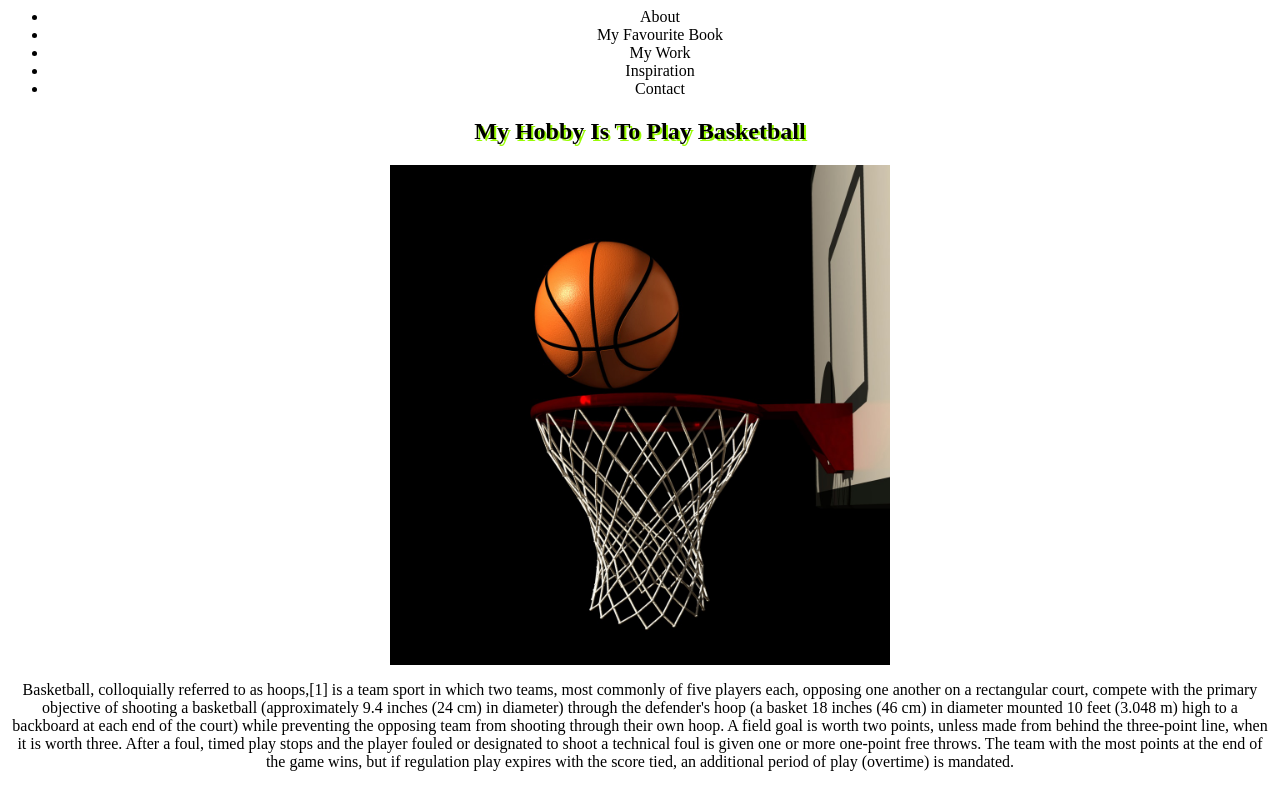
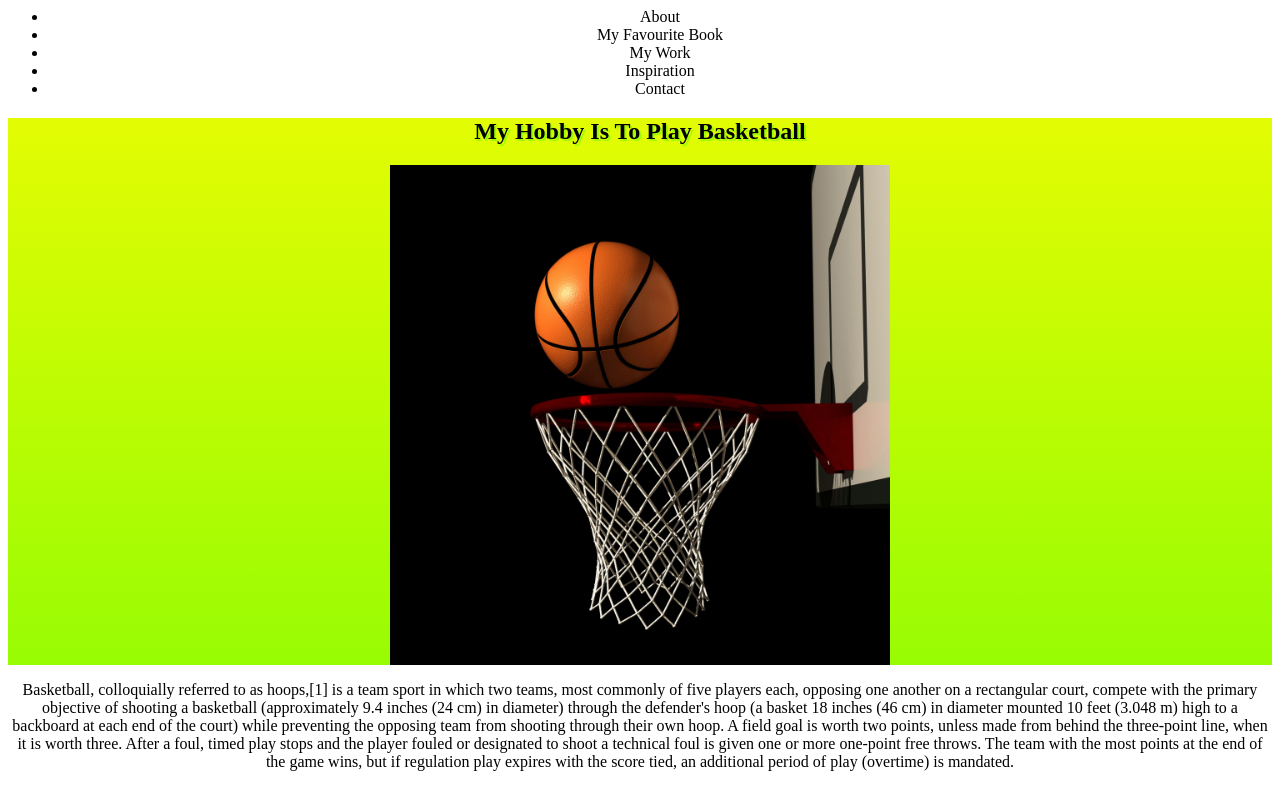
Before and after one commit to whitehatanishka/hobby, a plain HTML site: page index.html in a window 1280 px wide. Drawn offline with Linux system fonts and the light colour scheme; a web font is replaced by a local one.

Commit message:
Add files via upload

```diff
--- a/index.html
+++ b/index.html
@@ -16,13 +16,14 @@
         <li class="link">Inspiration</li>
         <li class="link">Contact</li>
     </ul>
-    <section>
+    <section id="y">
         <h1 class="topic">My Hobby Is To Play Basketball</h1>
         <img class="hobby" src="basketball.jpg">
     </section>
     <section>
         <p>Basketball, colloquially referred to as hoops,[1] is a team sport in which two teams, most commonly of five players each, opposing one another on a rectangular court, compete with the primary objective of shooting a basketball (approximately 9.4 inches (24 cm) in diameter) through the defender's hoop (a basket 18 inches (46 cm) in diameter mounted 10 feet (3.048 m) high to a backboard at each end of the court) while preventing the opposing team from shooting through their own hoop. A field goal is worth two points, unless made from behind the three-point line, when it is worth three. After a foul, timed play stops and the player fouled or designated to shoot a technical foul is given one or more one-point free throws. The team with the most points at the end of the game wins, but if regulation play expires with the score tied, an additional period of play (overtime) is mandated.</p>
     </section>
+
 </body>
 
 </html>
--- a/style.css
+++ b/style.css
@@ -1,13 +1,17 @@
 .hobby{
 width:500px;
 height:500px;
+
 }
 
 body{
     text-align: center;
-    background: linear-gradeint(#e3fc03 0%,#98fc03 100%);
+
     background-repeat: no-repeat;
 }
 h1{
     text-shadow: 2px 2px #98fc03;
 }
+#y{
+     background: linear-gradient(#e3fc03 0%,#98fc03 100%);
+}
```
